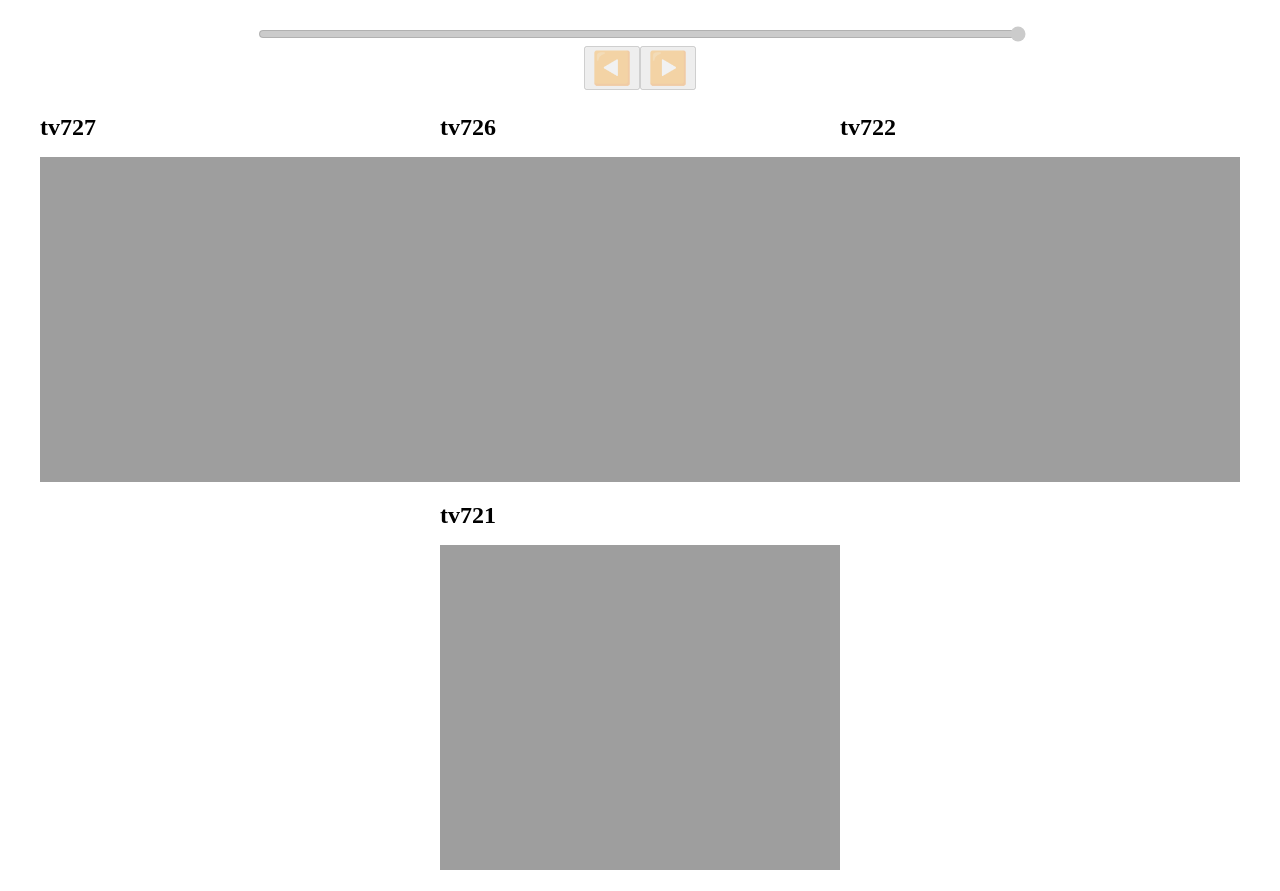
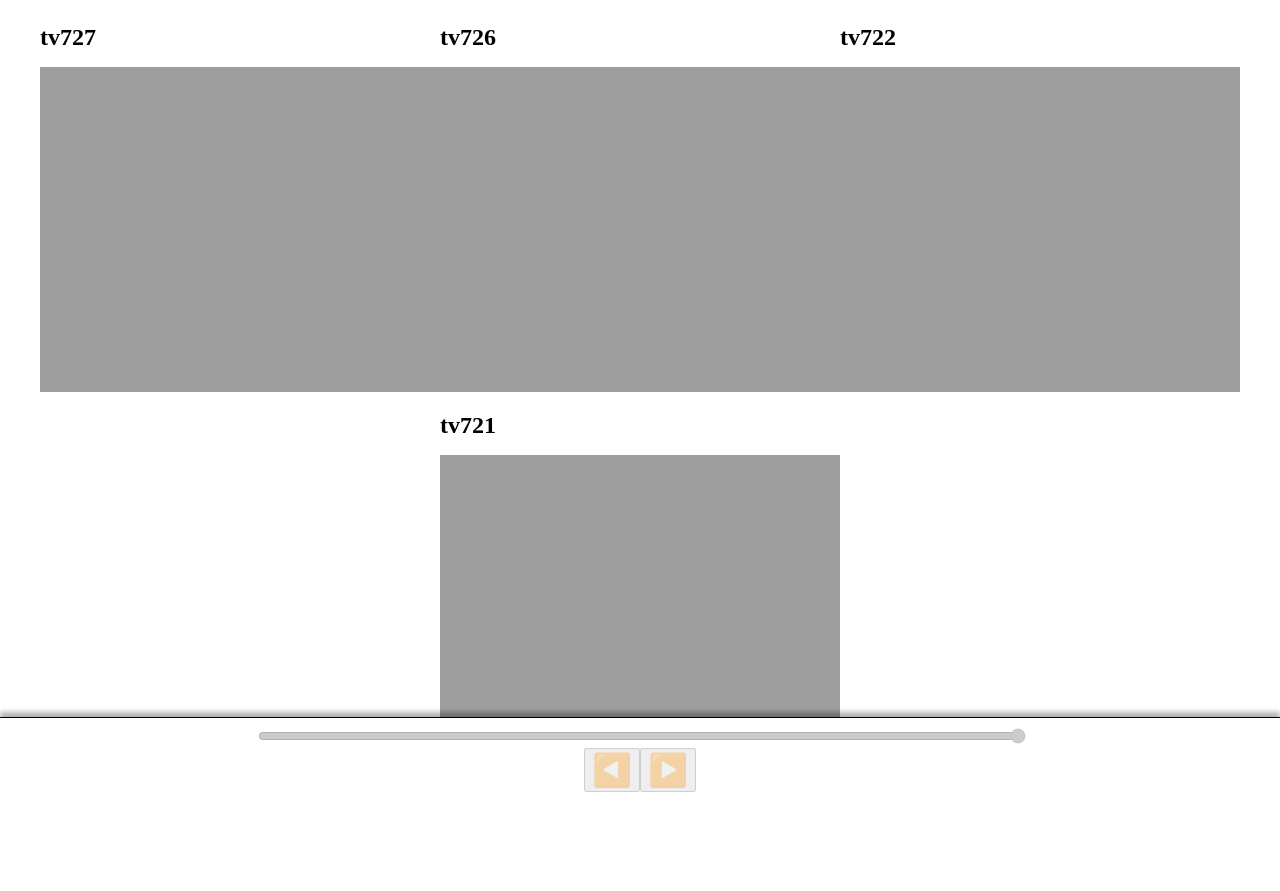
Before and after one commit to MingweiSamuel/desertyard, a website: page www/index.html in a window 1280 px wide. Drawn offline with Linux system fonts and the light colour scheme; no server answers.

Commit message:
move controls to bottom

```diff
--- a/www/index.html
+++ b/www/index.html
@@ -8,24 +8,49 @@
     html,
     body {
       margin: 0;
-      padding: 1vh;
+      padding: 0;
     }
 
     h1 {
       font-size: 3vh;
     }
 
+    .views {
+      width: 100%;
+      display: flex;
+      flex-direction: row;
+      flex-wrap: wrap;
+      justify-content: center;
+
+      padding: 1vh;
+      box-sizing: border-box;
+    }
+    .canvas-container {
+      flex-grow: 1;
+      flex-shrink: 100;
+      width: 100%;
+      max-width: 400px;
+    }
+    canvas {
+      width: 100%;
+      max-width: 100vh;
+      image-rendering: pixelated;
+    }
+
     .controls {
       position: sticky;
-      top: 0;
+      bottom: 0;
       width: 100%;
       padding: 1vh 0;
+      margin-top: 2vh;
 
       display: flex;
       flex-direction: column;
       align-items: center;
 
       background-color: white;
+      border-top: 1px solid black;
+      box-shadow: 0 -5px 5px rgba(0, 0, 0, 0.3);
       touch-action: none;
     }
     .slider-container, .button-container {
@@ -44,28 +69,11 @@
     .button-container>input {
       font-size: 200%;
     }
-
-    .views {
-      width: 100%;
-      display: flex;
-      flex-direction: row;
-      flex-wrap: wrap;
-      justify-content: center;
-    }
-    .canvas-container {
-      flex-grow: 1;
-      flex-shrink: 100;
-      width: 100%;
-      max-width: 400px;
-    }
-    canvas {
-      width: 100%;
-      max-width: 100vh;
-      image-rendering: pixelated;
-    }
   </style>
 </head>
 <body>
+  <div class="views">
+  </div>
   <div class="controls">
     <div class="slider-container">
       <input type="range" max="-1" value="-1" />
@@ -73,8 +81,6 @@
     <div class="button-container">
       <input id="prev" type="button" value="◀️" /><input id="next" type="button" value="▶️" />
     </div>
-  </div>
-  <div class="views">
   </div>
   <script>
     const CCTV_URLS = {
```
